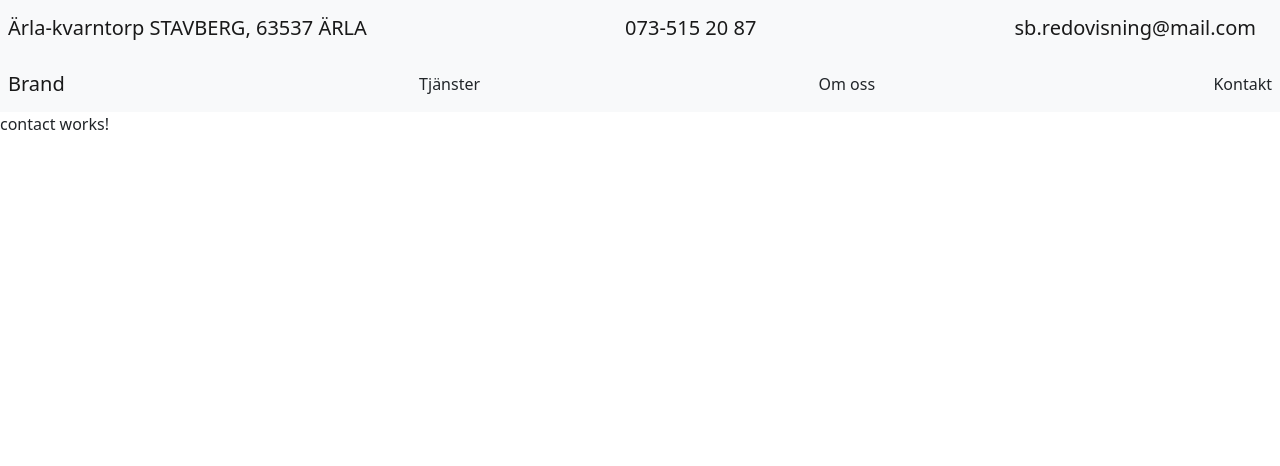
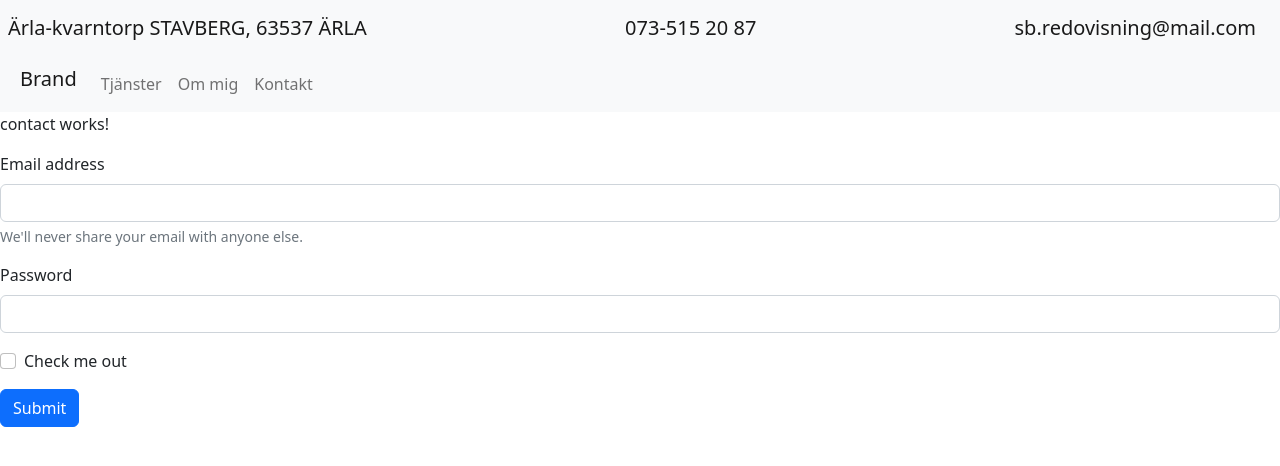
Before and after one commit to janmikaelberglund/SB-Redovisning-AB, an Angular app in the folder sbredovisning/: page /contact in a window 1280 px wide. Shown: the top 466 px of the page. Built offline with nearby package versions, Linux system fonts and the light colour scheme.

Commit message:
adjust the navbar

```diff
--- a/sbredovisning/src/app/app.component.html
+++ b/sbredovisning/src/app/app.component.html
@@ -4,14 +4,26 @@
     <a class="navbar-brand" href="#">073-515 20 87</a>
     <a class="navbar-brand" href="#">sb.redovisning@mail.com</a>
   </nav>
-</div>
 
-<div class="">
-  <nav class="navbar bg-light px-2">
-    <a routerLink="/home" class="navbar-brand">Brand</a>
-    <a routerLink="/services" class="nav-link">Tjänster</a>
-    <a routerLink="/about" class="nav-link">Om oss</a>
-    <a routerLink="/contact" class="nav-link">Kontakt</a>
+  <nav class="navbar navbar-expand-lg bg-light px-2">
+    <div class="container-fluid">
+      <div class="collapse navbar-collapse">
+        <ul class="navbar-nav">
+          <li class="nav-item">
+            <a routerLink="/home" class="navbar-brand">Brand</a>
+          </li>
+          <li class="nav-item">
+            <a routerLink="/services" class="nav-link">Tjänster</a>
+          </li>
+          <li class="nav-item">
+            <a routerLink="/about" class="nav-link">Om mig</a>
+          </li>
+          <li class="nav-item">
+            <a routerLink="/contact" class="nav-link">Kontakt</a>
+          </li>
+        </ul>
+      </div>
+    </div>
   </nav>
   <router-outlet></router-outlet>
 </div>
--- a/sbredovisning/src/app/contact/contact.component.html
+++ b/sbredovisning/src/app/contact/contact.component.html
@@ -1 +1,19 @@
 <p>contact works!</p>
+
+
+<form>
+    <div class="mb-3">
+      <label for="exampleInputEmail1" class="form-label">Email address</label>
+      <input type="email" class="form-control" id="exampleInputEmail1" aria-describedby="emailHelp">
+      <div id="emailHelp" class="form-text">We'll never share your email with anyone else.</div>
+    </div>
+    <div class="mb-3">
+      <label for="exampleInputPassword1" class="form-label">Password</label>
+      <input type="password" class="form-control" id="exampleInputPassword1">
+    </div>
+    <div class="mb-3 form-check">
+      <input type="checkbox" class="form-check-input" id="exampleCheck1">
+      <label class="form-check-label" for="exampleCheck1">Check me out</label>
+    </div>
+    <button type="submit" class="btn btn-primary">Submit</button>
+  </form>
```
